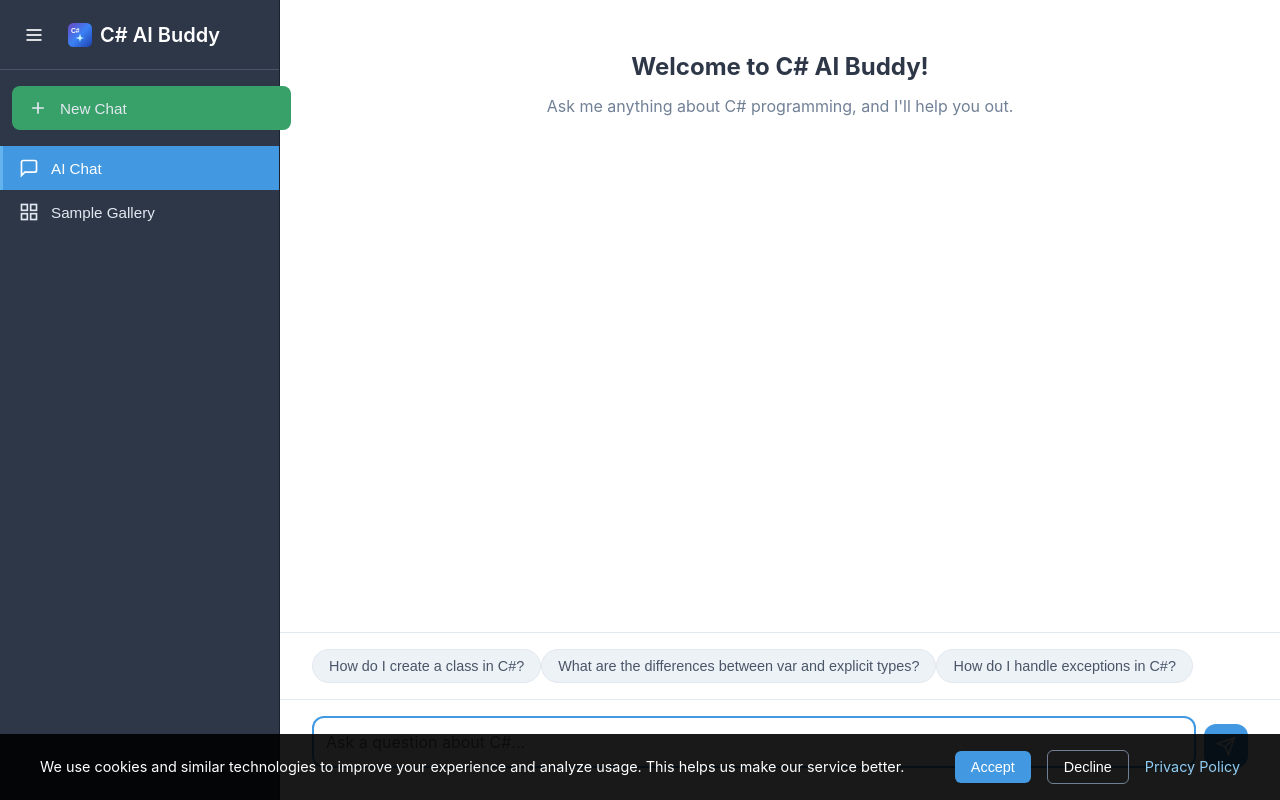
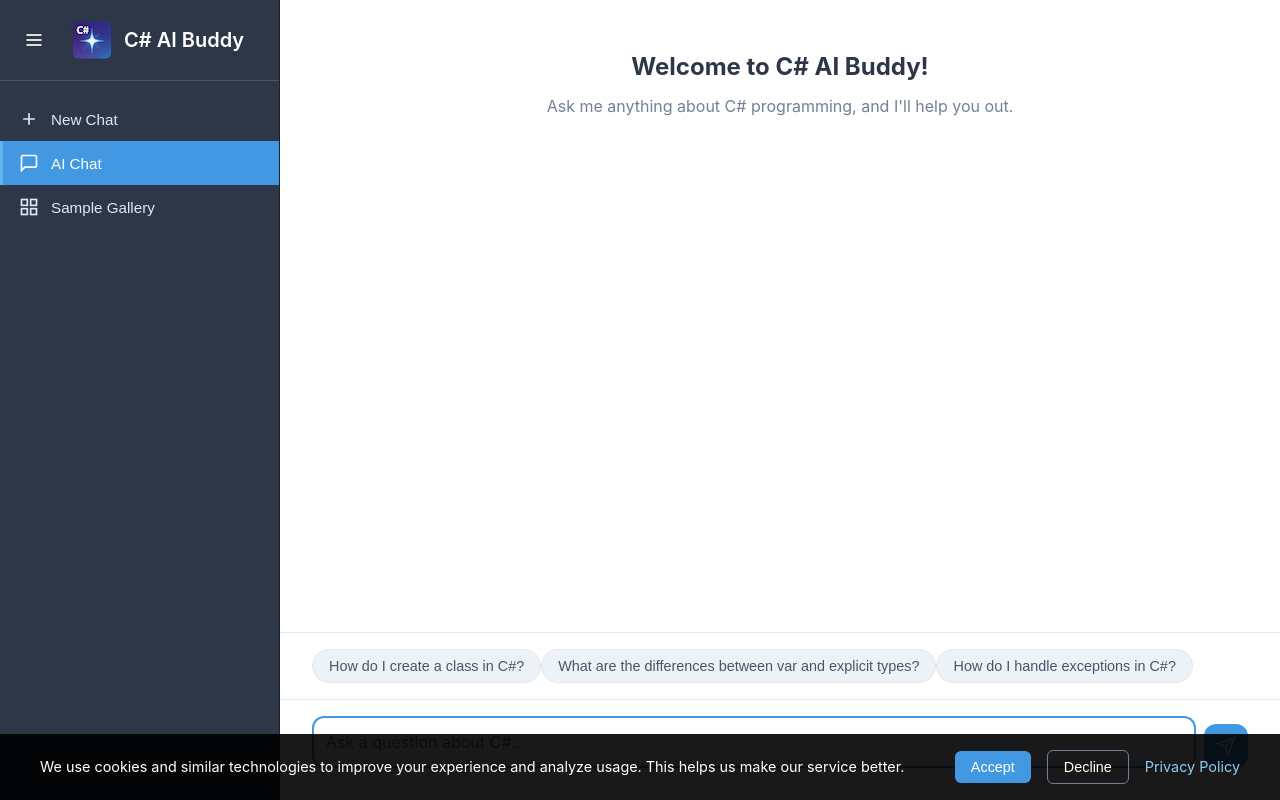
Before and after one commit to jmatthiesen/csharp-ai-buddy-site, a plain HTML site: page src/frontend/index.html in a window 1280 px wide. Drawn offline with Linux system fonts and the light colour scheme.

Commit message:
Minor styling fixes

```diff
--- a/src/frontend/index.html
+++ b/src/frontend/index.html
@@ -20,13 +20,13 @@
                     </svg>
                 </button>
                 <div class="site-branding">
-                    <img class="site-icon" src="site-icon.svg" alt="C# AI Buddy" width="24" height="24">
+                    <img class="site-icon" src="logo.png" alt="C# AI logo" width="48" height="48" />
                     <h1 class="app-title">C# AI Buddy</h1>
                 </div>
             </div>
 
             <nav class="sidebar-nav">
-                <button id="new-chat-btn" class="sidebar-item new-chat-item" aria-label="Start new chat">
+                <button id="new-chat-btn" class="sidebar-item" aria-label="Start new chat">
                     <svg class="sidebar-icon" width="20" height="20" viewBox="0 0 24 24" fill="none" stroke="currentColor" stroke-width="2">
                         <path d="M12 5v14M5 12h14"></path>
                     </svg>
--- a/src/frontend/styles.css
+++ b/src/frontend/styles.css
@@ -17,7 +17,6 @@ body {
 .app-container {
     display: flex;
     height: 100vh;
-    max-width: 1400px;
     margin: 0 auto;
     background: white;
     box-shadow: 0 0 20px rgba(0,0,0,0.1);
@@ -127,17 +126,6 @@ body {
     background: #4299e1;
     color: white;
     border-left-color: #63b3ed;
-}
-
-.sidebar-item.new-chat-item {
-    background: #38a169;
-    margin: 0 0.5rem 1rem 0.75rem;
-    border-radius: 8px;
-    border-left: none;
-}
-
-.sidebar-item.new-chat-item:hover {
-    background: #2f855a;
 }
 
 /* Prevent New Chat button from showing active state */
```
Also changed, not shown: src/frontend/logo.png (added).
